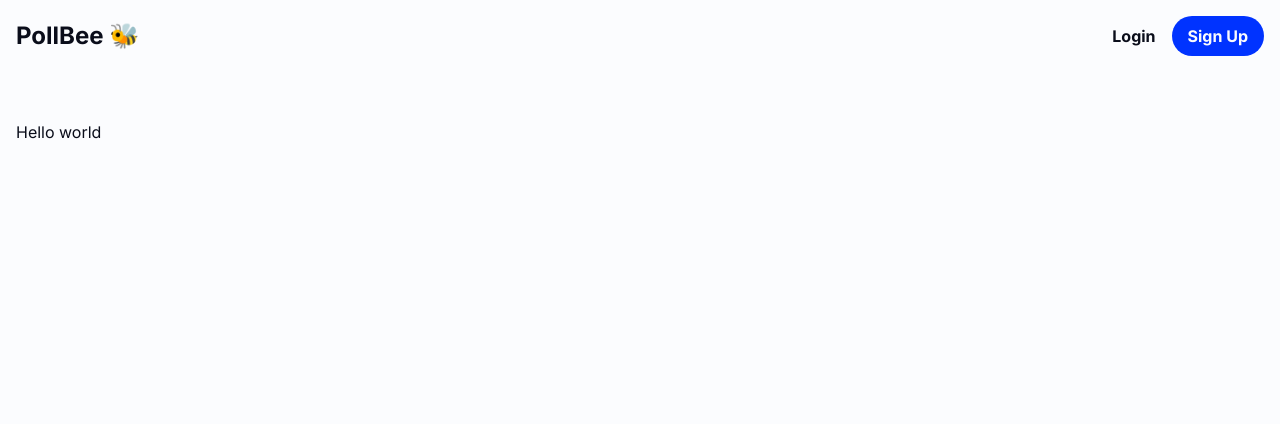
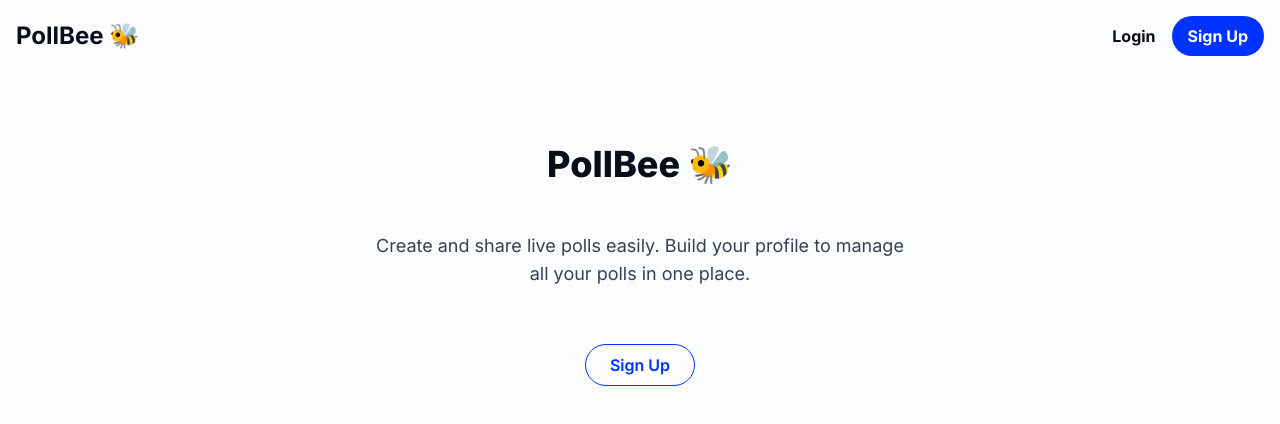
Before and after one commit to jonte265/pollbee, a Next.js app in the folder frontend/: page / in a window 1280 px wide. Shown: the top 424 px of the page. Built offline with nearby package versions, Linux system fonts and the light colour scheme.

Commit message:
add homepage text and signup

```diff
--- a/frontend/app/page.tsx
+++ b/frontend/app/page.tsx
@@ -1,9 +1,21 @@
-import Image from 'next/image';
+import Link from 'next/link';
+import PrimaryBtn from '@/components/PrimaryBtn';
 
 export default function Home() {
   return (
-    <main>
-      <h1>Hello world</h1>
+    <main className='flex flex-col justify-center items-center gap-8 max-w-xl mx-auto p-6 text-center'>
+      <h1 className='text-4xl font-extrabold mb-4'>PollBee 🐝</h1>
+      <p className='text-lg text-gray-700'>
+        Create and share live polls easily. Build your profile to manage all
+        your polls in one place.
+      </p>
+      <div className='flex gap-4 mt-6'>
+        <Link href='/signup'>
+          <button className='px-6 py-2 border border-primary text-primary rounded-3xl font-semibold hover:bg-primary hover:text-background transition'>
+            Sign Up
+          </button>
+        </Link>
+      </div>
     </main>
   );
 }
```
